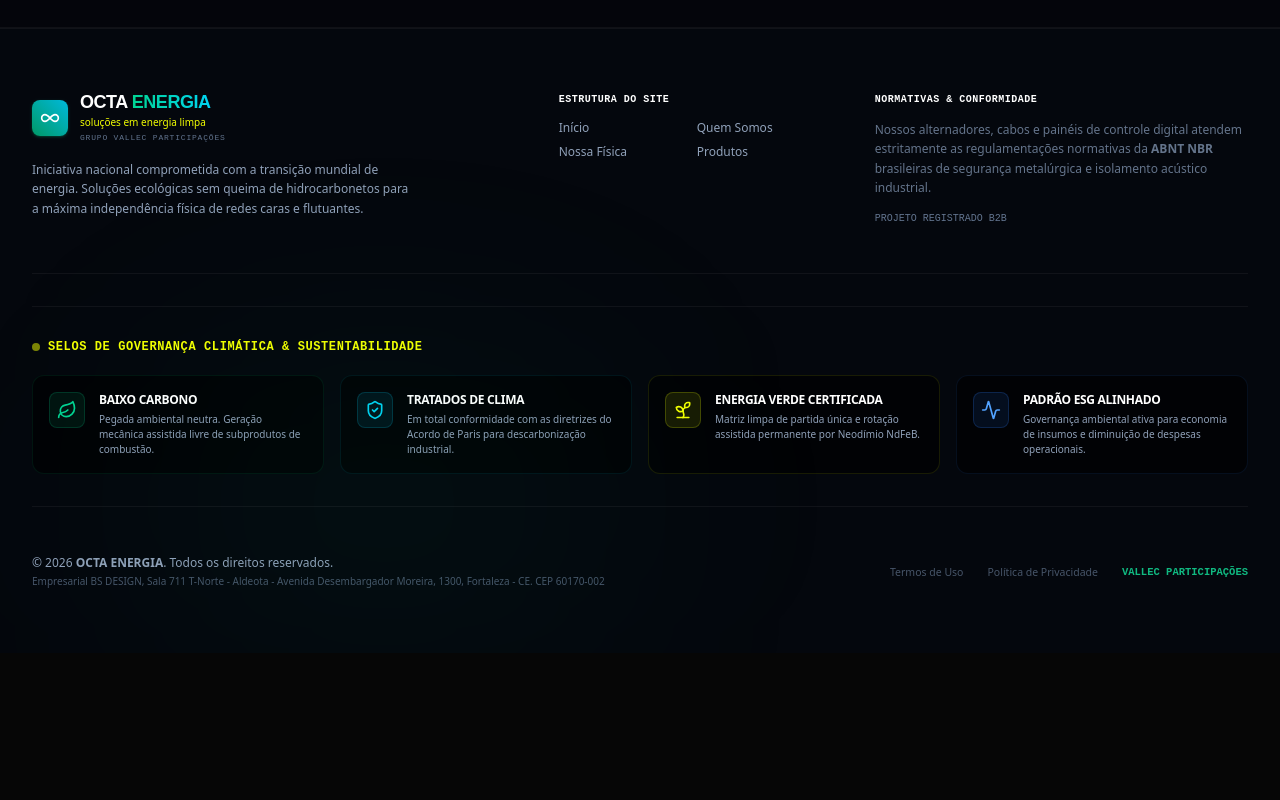
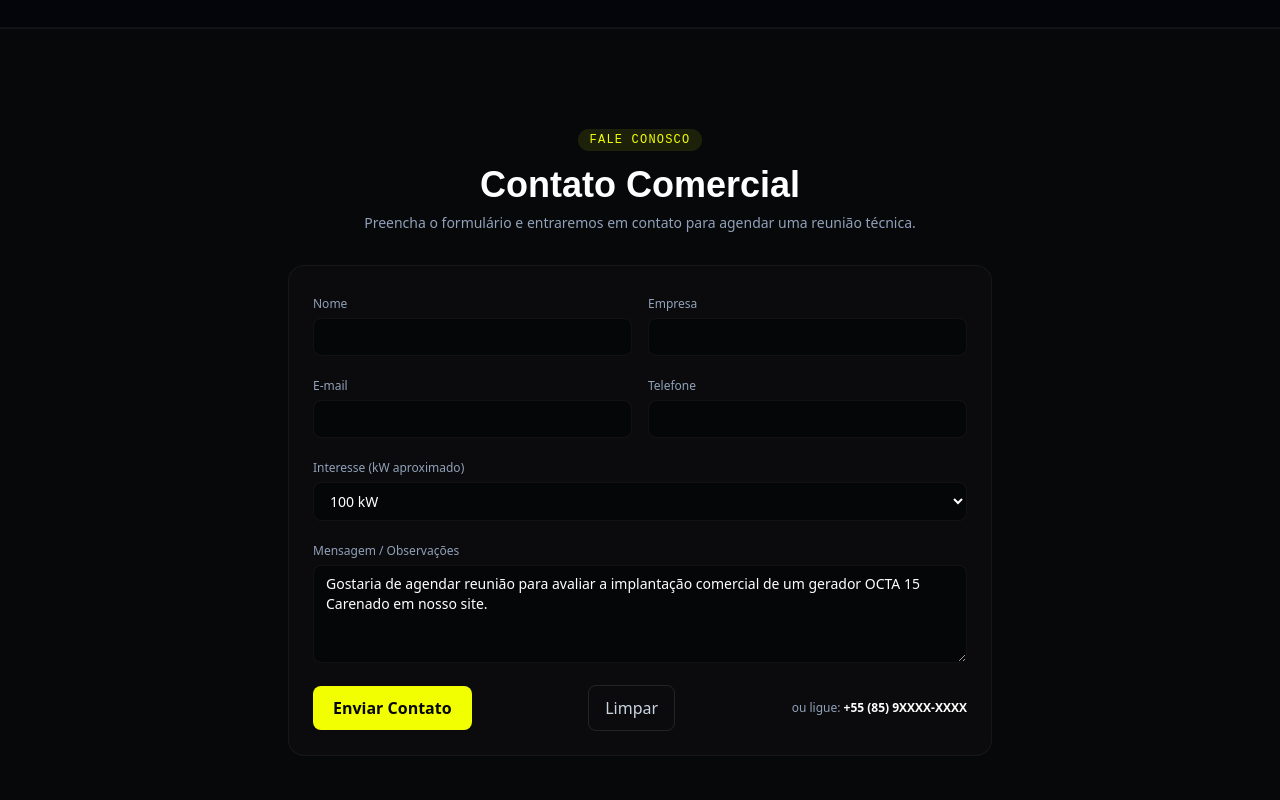
Before and after one commit to worldsolidaryart-cmyk/octa-energia, a React (Vite) app: page / in a window 1280 px wide. Shown: the part 10720-11520 px from the top of the page. Before the commit the page ends 11373 px from the top, so only its background shows below. Built offline with nearby package versions, Linux system fonts and the light colour scheme.

Commit message:
Update App.tsx

```diff
--- a/src/App.tsx
+++ b/src/App.tsx
@@ -1722,6 +1722,123 @@
         )}
       </AnimatePresence>
 
+      {/* CONTACT SECTION */}
+      <section id="contato" className="py-24 relative bg-[#07080a] border-t border-white/5 z-20">
+        <div className="max-w-3xl mx-auto px-4 sm:px-6 lg:px-8">
+          <div className="mb-8 text-center">
+            <span className="text-xs font-mono text-[#f2ff00] uppercase tracking-widest bg-[#f2ff00]/10 px-3 py-1 rounded-full">Fale Conosco</span>
+            <h2 className="font-display text-3xl sm:text-4xl font-extrabold text-white mt-4">Contato Comercial</h2>
+            <p className="text-slate-400 text-sm mt-2">Preencha o formulário e entraremos em contato para agendar uma reunião técnica.</p>
+          </div>
+
+          <div className="bg-[#0b0b0d] p-6 rounded-2xl border border-white/5">
+            {formSubmitted ? (
+              <div className="text-center py-12">
+                <h3 className="text-2xl font-bold text-emerald-400">Obrigado!</h3>
+                <p className="mt-2 text-slate-300">Recebemos sua solicitação. Nossa equipe entrará em contato em breve.</p>
+                <button
+                  onClick={resetForm}
+                  className="mt-6 inline-flex items-center px-4 py-2 rounded-lg text-xs font-bold bg-[#f2ff00] text-[#060606]"
+                >
+                  Enviar outro contato
+                </button>
+              </div>
+            ) : (
+              <form onSubmit={submitForm} className="grid grid-cols-1 md:grid-cols-2 gap-4">
+                <div>
+                  <label className="text-xs text-slate-400">Nome</label>
+                  <input
+                    name="name"
+                    value={formData.name}
+                    onChange={handleFormChange}
+                    className="w-full mt-1 px-3 py-2 rounded-lg bg-[#050608] border border-white/5 text-white text-sm"
+                  />
+                  {formErrors.name && <p className="text-rose-400 text-xs mt-1">{formErrors.name}</p>}
+                </div>
+
+                <div>
+                  <label className="text-xs text-slate-400">Empresa</label>
+                  <input
+                    name="company"
+                    value={formData.company}
+                    onChange={handleFormChange}
+                    className="w-full mt-1 px-3 py-2 rounded-lg bg-[#050608] border border-white/5 text-white text-sm"
+                  />
+                  {formErrors.company && <p className="text-rose-400 text-xs mt-1">{formErrors.company}</p>}
+                </div>
+
+                <div>
+                  <label className="text-xs text-slate-400">E-mail</label>
+                  <input
+                    name="email"
+                    type="email"
+                    value={formData.email}
+                    onChange={handleFormChange}
+                    className="w-full mt-1 px-3 py-2 rounded-lg bg-[#050608] border border-white/5 text-white text-sm"
+                  />
+                  {formErrors.email && <p className="text-rose-400 text-xs mt-1">{formErrors.email}</p>}
+                </div>
+
+                <div>
+                  <label className="text-xs text-slate-400">Telefone</label>
+                  <input
+                    name="phone"
+                    value={formData.phone}
+                    onChange={handleFormChange}
+                    className="w-full mt-1 px-3 py-2 rounded-lg bg-[#050608] border border-white/5 text-white text-sm"
+                  />
+                  {formErrors.phone && <p className="text-rose-400 text-xs mt-1">{formErrors.phone}</p>}
+                </div>
+
+                <div className="md:col-span-2">
+                  <label className="text-xs text-slate-400">Interesse (kW aproximado)</label>
+                  <select
+                    name="interestPower"
+                    value={formData.interestPower}
+                    onChange={handleFormChange}
+                    className="w-full mt-1 px-3 py-2 rounded-lg bg-[#050608] border border-white/5 text-white text-sm"
+                  >
+                    <option value="15">15 kW</option>
+                    <option value="50">50 kW</option>
+                    <option value="100">100 kW</option>
+                    <option value="300">300 kW</option>
+                    <option value="1000">1 MW</option>
+                  </select>
+                </div>
+
+                <div className="md:col-span-2">
+                  <label className="text-xs text-slate-400">Mensagem / Observações</label>
+                  <textarea
+                    name="notes"
+                    value={formData.notes}
+                    onChange={handleFormChange}
+                    rows={4}
+                    className="w-full mt-1 px-3 py-2 rounded-lg bg-[#050608] border border-white/5 text-white text-sm"
+                  />
+                </div>
+
+                <div className="md:col-span-2 flex items-center justify-between gap-4">
+                  <button
+                    type="submit"
+                    className="inline-flex items-center px-5 py-2.5 rounded-lg bg-[#f2ff00] text-[#060606] font-bold"
+                  >
+                    Enviar Contato
+                  </button>
+                  <button
+                    type="button"
+                    onClick={resetForm}
+                    className="inline-flex items-center px-4 py-2.5 rounded-lg bg-transparent border border-white/10 text-slate-300"
+                  >
+                    Limpar
+                  </button>
+                  <div className="text-xs text-slate-400">ou ligue: <strong className="text-white">+55 (85) 9XXXX-XXXX</strong></div>
+                </div>
+              </form>
+            )}
+          </div>
+        </div>
+      </section>
+
       {/* FOOTER */}
       <footer className="relative bg-[#04070d] border-t border-white/5 text-slate-400 py-16 z-10 overflow-hidden">
 
```
